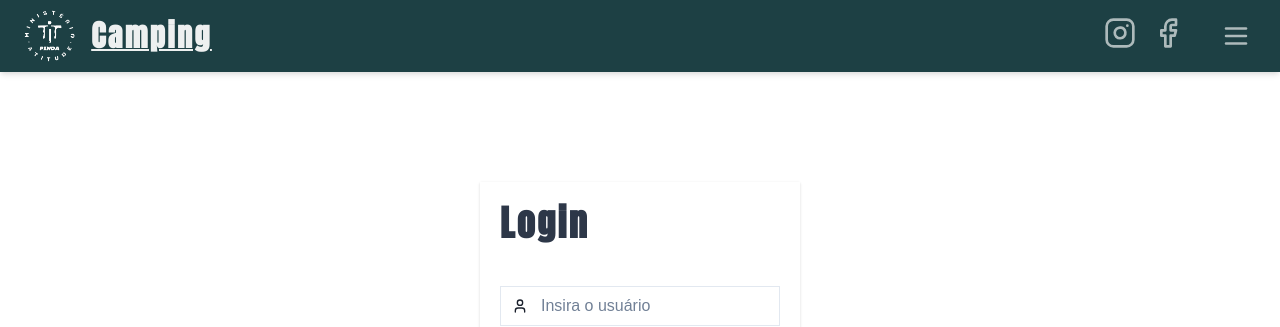
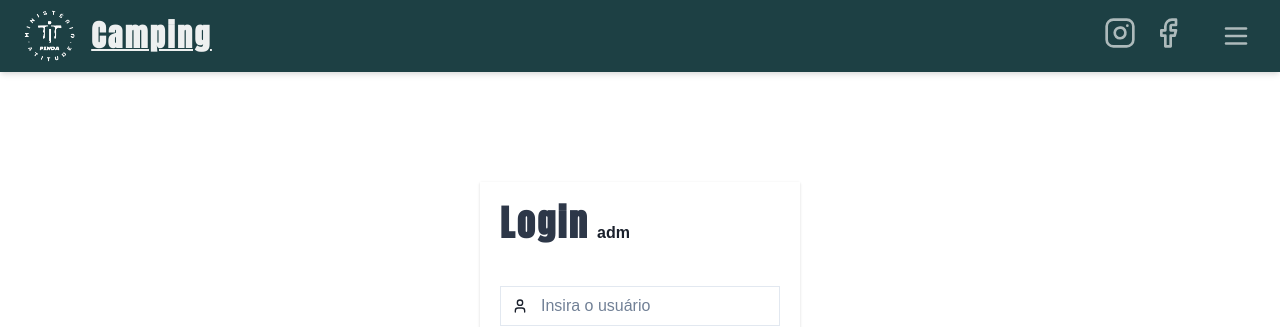
Before and after one commit to wellingtongmota/camping, a React (Vite) app: page /camping-fonte/login in a window 1280 px wide. Shown: the top 327 px of the page. Built offline with nearby package versions, Linux system fonts and the light colour scheme; no server answers.

Commit message:
Adição de span no CardHeader

```diff
--- a/src/routes/Login.jsx
+++ b/src/routes/Login.jsx
@@ -64,8 +64,9 @@ const Login = () => {
             overflowY='auto'
             borderRadius='none'
           >
-            <CardHeader>
+            <CardHeader as={Flex} alignItems='baseline' gap={2}>
               <Heading color='gray.700'>Login</Heading>
+              <span>adm</span>
             </CardHeader>
 
             <CardBody>
```
